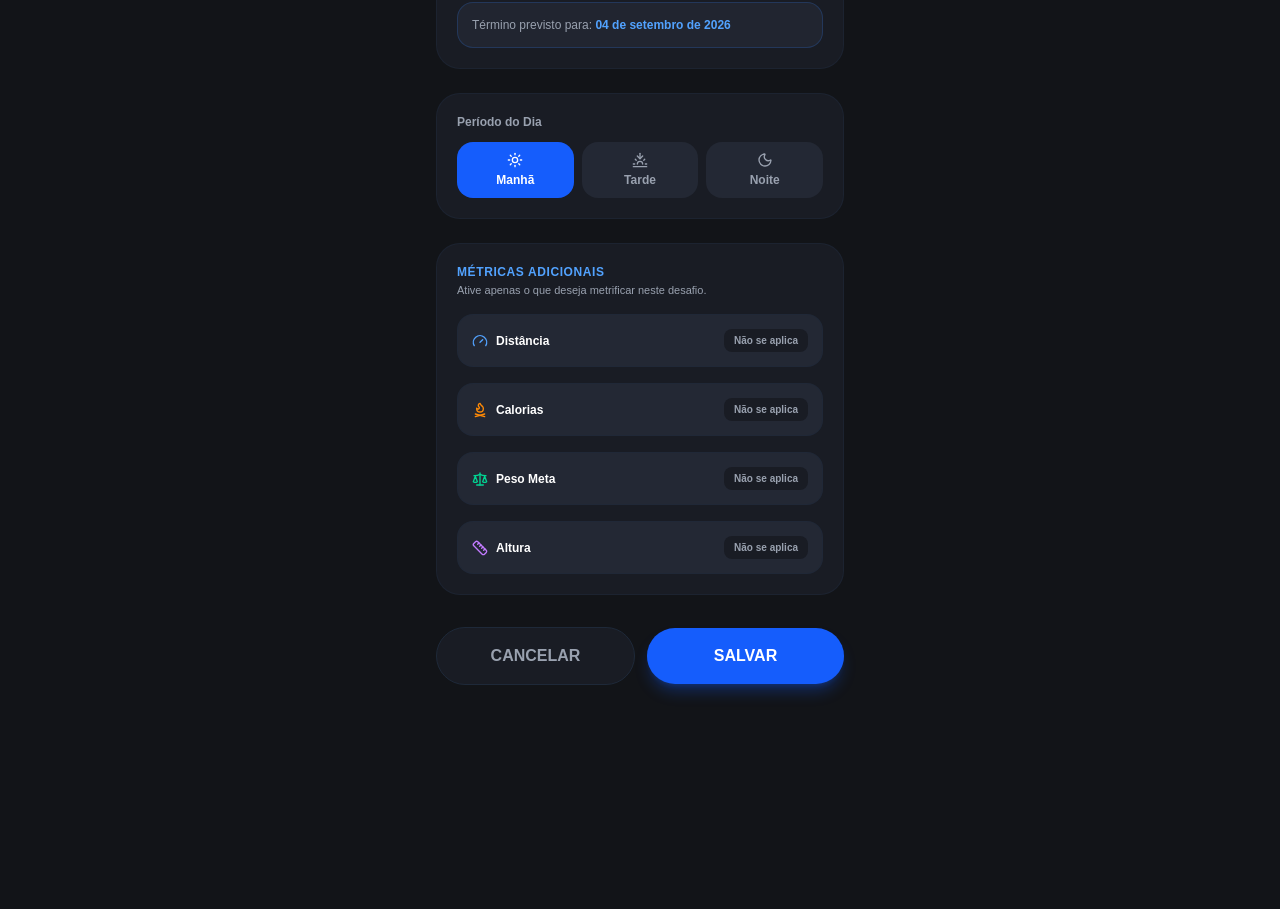
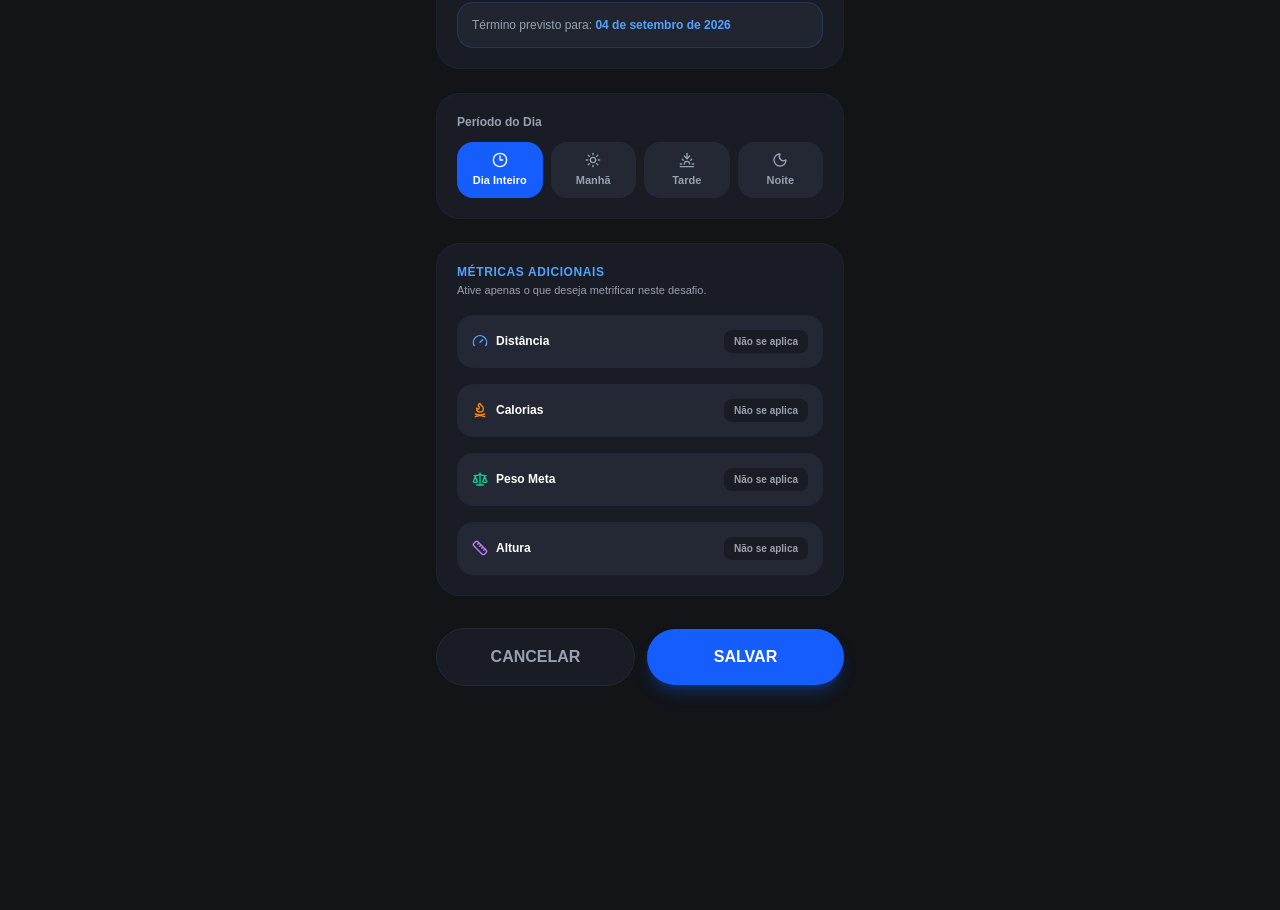
Before and after one commit to devalefflira/gt-duo, a Next.js app: page /challenges/new in a window 1280 px wide. Shown: the part 863-1773 px from the top of the page. Built offline with nearby package versions, Linux system fonts and the light colour scheme; no server answers.

Commit message:
interface: centraliza modal de medalhas e adiciona opcao dia inteiro nos desafios

```diff
--- a/src/app/(main)/challenges/new/page.tsx
+++ b/src/app/(main)/challenges/new/page.tsx
@@ -10,6 +10,7 @@ import {
   Sun,
   Sunset,
   Moon,
+  Clock3,
   Clock,
   CalendarRange,
   Calendar,
@@ -52,7 +53,7 @@ export default function NewChallengePage() {
   const [scope, setScope] = useState<HabitScope>('individual');
   const [frequencyType, setFrequencyType] = useState<HabitFrequency>('daily');
   const [selectedDays, setSelectedDays] = useState<number[]>([0, 1, 2, 3, 4, 5, 6]);
-  const [period, setPeriod] = useState<HabitPeriod>('morning');
+  const [period, setPeriod] = useState<HabitPeriod>('anytime');
 
   // Tipo de Meta
   const [goalMode, setGoalMode] = useState<GoalMode>('both');
@@ -170,14 +171,12 @@ export default function NewChallengePage() {
         if (group) {
           createdGroupId = group.id;
 
-          // Criador aceito
           await supabase.from('habit_group_members').insert({
             group_id: group.id,
             user_id: user.id,
             status: 'accepted',
           });
 
-          // Membros convidados como pendentes + disparo de notificações
           for (const memberId of selectedGroupMembers) {
             await supabase.from('habit_group_members').insert({
               group_id: group.id,
@@ -202,7 +201,6 @@ export default function NewChallengePage() {
         }
       }
 
-      // Inserção do Desafio
       const { data: habit, error: habitError } = await supabase
         .from('habits')
         .insert({
@@ -215,23 +213,16 @@ export default function NewChallengePage() {
           period,
           frequency_type: frequencyType,
           days_of_week: selectedDays,
-
-          // Status de convite: individual nasce accepted, duo nasce pending
           invite_status: scope === 'duo' ? 'pending' : 'accepted',
-
-          // Datas e Prazos
           start_date: startDate,
           end_date: calculatedEndDate,
           goal_mode: goalMode,
           target_duration_minutes: (goalMode === 'duration' || goalMode === 'both') && duration ? parseInt(duration, 10) : null,
           deadline_days: (goalMode === 'deadline' || goalMode === 'both') && deadlineDays ? parseInt(deadlineDays, 10) : null,
-
-          // Métricas Opcionais
           target_distance_km: hasDistance && distanceKm ? parseFloat(distanceKm) : null,
           target_calories: hasCalories && calories ? parseInt(calories, 10) : null,
           target_weight_kg: hasWeight && weightKg ? parseFloat(weightKg) : null,
           target_height_cm: hasHeight && heightCm ? parseFloat(heightCm) : null,
-
           icon: 'target',
         })
         .select()
@@ -239,7 +230,6 @@ export default function NewChallengePage() {
 
       if (habitError) throw habitError;
 
-      // Se for Duo, disparar a notificação para o parceiro convidado
       if (scope === 'duo' && selectedPartnerId && habit) {
         await supabase.from('notifications').insert({
           recipient_id: selectedPartnerId,
@@ -523,11 +513,12 @@ export default function NewChallengePage() {
           )}
         </div>
 
-        {/* Bloco 5: Período do Dia */}
+        {/* Bloco 5: Período do Dia (Agora com Dia Inteiro) */}
         <div className="flex flex-col gap-3 rounded-3xl bg-[#191c24] p-5 border border-gray-800/60">
           <label className="text-xs font-semibold text-gray-400">Período do Dia</label>
-          <div className="grid grid-cols-3 gap-2">
+          <div className="grid grid-cols-4 gap-2">
             {[
+              { id: 'anytime', label: 'Dia Inteiro', icon: Clock3 },
               { id: 'morning', label: 'Manhã', icon: Sun },
               { id: 'afternoon', label: 'Tarde', icon: Sunset },
               { id: 'night', label: 'Noite', icon: Moon },
@@ -540,7 +531,7 @@ export default function NewChallengePage() {
                   type="button"
                   onClick={() => setPeriod(p.id as HabitPeriod)}
                   className={cn(
-                    'flex flex-col items-center gap-1 rounded-2xl p-2.5 text-xs font-semibold transition-all',
+                    'flex flex-col items-center gap-1 rounded-2xl p-2.5 text-[11px] font-semibold transition-all',
                     isSelected ? 'bg-blue-600 text-white' : 'bg-[#232834] text-gray-400'
                   )}
                 >
@@ -559,7 +550,6 @@ export default function NewChallengePage() {
             <p className="text-[11px] text-gray-400 mt-0.5">Ative apenas o que deseja metrificar neste desafio.</p>
           </div>
 
-          {/* Distância */}
           <div className="rounded-2xl bg-[#232834] p-3.5 border border-gray-800/60">
             <div className="flex items-center justify-between">
               <div className="flex items-center gap-2">
@@ -591,7 +581,6 @@ export default function NewChallengePage() {
             )}
           </div>
 
-          {/* Calorias */}
           <div className="rounded-2xl bg-[#232834] p-3.5 border border-gray-800/60">
             <div className="flex items-center justify-between">
               <div className="flex items-center gap-2">
@@ -623,7 +612,6 @@ export default function NewChallengePage() {
             )}
           </div>
 
-          {/* Peso */}
           <div className="rounded-2xl bg-[#232834] p-3.5 border border-gray-800/60">
             <div className="flex items-center justify-between">
               <div className="flex items-center gap-2">
@@ -655,7 +643,6 @@ export default function NewChallengePage() {
             )}
           </div>
 
-          {/* Altura */}
           <div className="rounded-2xl bg-[#232834] p-3.5 border border-gray-800/60">
             <div className="flex items-center justify-between">
               <div className="flex items-center gap-2">
--- a/src/app/(main)/page.tsx
+++ b/src/app/(main)/page.tsx
@@ -80,7 +80,7 @@ function ChallengesDashboardContent() {
         </button>
       </div>
 
-      {/* 3 Abas Principais de Escopo */}
+      {/* 3 Abas de Escopo */}
       <div className="mt-5 flex rounded-2xl bg-[#191c24] p-1 border border-gray-800/80">
         {[
           { id: 'individual', label: 'Individual', icon: User },
@@ -107,7 +107,7 @@ function ChallengesDashboardContent() {
         })}
       </div>
 
-      {/* Carrossel de Dias da Semana */}
+      {/* Carrossel de Dias */}
       <div className="mt-4 flex items-center justify-between rounded-3xl bg-[#191c24] p-2.5 border border-gray-800/60">
         {weekDays.map((day) => {
           const isSelected = format(day, 'yyyy-MM-dd') === format(selectedDate, 'yyyy-MM-dd');
@@ -170,7 +170,7 @@ function ChallengesDashboardContent() {
           <div className="flex flex-col items-center justify-center rounded-3xl bg-[#191c24]/50 p-8 text-center border border-gray-800/40">
             <Target size={36} className="text-gray-600 mb-2" />
             <p className="text-xs text-gray-400">
-              Nenhum desafio {activeScope} para o turno da {selectedPeriod === 'morning' ? 'manhã' : selectedPeriod === 'afternoon' ? 'tarde' : 'noite'}.
+              Nenhum desafio {activeScope} para este turno.
             </p>
             <button
               onClick={() => router.push('/challenges/new')}
@@ -218,7 +218,8 @@ function ChallengesDashboardContent() {
                     {habit.title}
                   </h3>
                   <p className="text-[11px] font-medium opacity-80">
-                    {habit.target_duration_minutes ? `0/${habit.target_duration_minutes} min` : 'Meta do dia'}
+                    {habit.target_duration_minutes ? `0/${habit.target_duration_minutes} min` : 'Meta diária'}
+                    {habit.period === 'anytime' && ' • Dia Inteiro'}
                     {habit.scope === 'group' && habit.group_name && ` • ${habit.group_name}`}
                   </p>
                 </div>
--- a/src/components/profile/ProfileAchievementsTab.tsx
+++ b/src/components/profile/ProfileAchievementsTab.tsx
@@ -29,7 +29,6 @@ import {
 import { createClient } from '@/lib/supabase/client';
 import { cn } from '@/lib/utils';
 
-// Mapeamento de ícones do lucide
 const ICON_MAP: Record<string, any> = {
   sparkles: Sparkles,
   flame: Flame,
@@ -81,7 +80,6 @@ export function ProfileAchievementsTab() {
     setLoading(true);
     const { data: { user } } = await supabase.auth.getUser();
 
-    // 1. Buscar catálogo completo de medalhas
     const { data: allAchievements } = await supabase
       .from('achievements')
       .select('*')
@@ -91,7 +89,6 @@ export function ProfileAchievementsTab() {
       setAchievements(allAchievements);
     }
 
-    // 2. Buscar medalhas já desbloqueadas pelo usuário
     if (user) {
       const { data: userUnlocked } = await supabase
         .from('user_achievements')
@@ -167,13 +164,11 @@ export function ProfileAchievementsTab() {
                   : 'bg-[#161920]/60 border-gray-800/60 opacity-60'
               )}
             >
-              {/* Badge de Recompensa em Moedas */}
               <div className="absolute top-2 right-2 flex items-center gap-0.5 rounded-md bg-amber-500/10 px-1 py-0.5 text-[8px] font-extrabold text-amber-400">
                 <Coins size={8} />
                 <span>+{item.reward_coins}</span>
               </div>
 
-              {/* Ícone */}
               <div
                 className={cn(
                   'mt-2 flex h-12 w-12 items-center justify-center rounded-2xl mb-2 transition-transform group-hover:scale-105',
@@ -197,10 +192,10 @@ export function ProfileAchievementsTab() {
         })}
       </div>
 
-      {/* Modal de Detalhes da Medalha */}
+      {/* Modal Centralizado na Tela */}
       {selectedAchievement && (
-        <div className="fixed inset-0 z-50 flex items-end justify-center bg-black/70 p-0 sm:items-center sm:p-4 backdrop-blur-sm">
-          <div className="w-full max-w-sm rounded-t-3xl bg-[#1a1e27] p-6 text-white shadow-2xl sm:rounded-3xl border border-gray-800">
+        <div className="fixed inset-0 z-50 flex items-center justify-center bg-black/75 p-5 backdrop-blur-sm">
+          <div className="w-full max-w-sm rounded-3xl bg-[#1a1e27] p-6 text-white shadow-2xl border border-gray-800 animate-in fade-in zoom-in-95">
             <div className="flex items-center justify-between pb-3 border-b border-gray-800">
               <span className="text-[10px] font-bold uppercase tracking-wider text-blue-400">
                 Detalhes da Medalha
@@ -237,7 +232,6 @@ export function ProfileAchievementsTab() {
                 {selectedAchievement.description}
               </p>
 
-              {/* Informações adicionais */}
               <div className="mt-5 flex w-full items-center justify-around rounded-2xl bg-[#232834] p-3 border border-gray-800">
                 <div>
                   <span className="block text-[10px] font-semibold text-gray-400">Status</span>
@@ -266,7 +260,7 @@ export function ProfileAchievementsTab() {
 
               <button
                 onClick={() => setSelectedAchievement(null)}
-                className="mt-5 w-full rounded-2xl bg-blue-600 py-3 text-xs font-bold text-white hover:bg-blue-500 active:scale-95 transition-all"
+                className="mt-5 w-full rounded-2xl bg-blue-600 py-3.5 text-xs font-bold text-white hover:bg-blue-500 active:scale-95 transition-all"
               >
                 Fechar
               </button>
```
